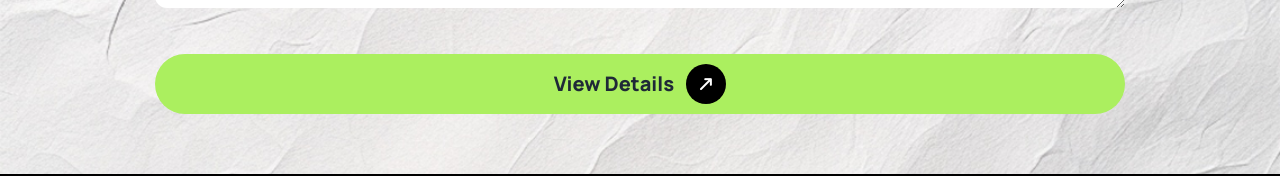
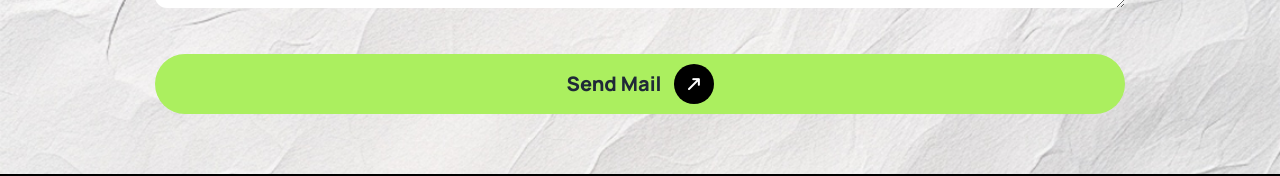
Before and after one commit to Shubratadas/Assignment-3, a plain HTML site: page index.html in a window 1280 px wide. Shown: the part 6135-6311 px from the top of the page. Drawn offline with nearby package versions, Linux system fonts and the light colour scheme.

Commit message:
Final Complete

```diff
--- a/index.html
+++ b/index.html
@@ -411,7 +411,7 @@
                     <div
                         class="bg-[#ABEF5F] px-[40px] py-[10px] rounded-[32px] font-extrabold text-[20px] items-center flex justify-center lg:w-[970px] mx-auto lg:my-10 my-5">
                         <div>
-                            <button class="w-full"><a href="">View Details</a></button>
+                            <button class="w-full"><a href="">Send Mail</a></button>
                         </div>
                         <div>
                             <i
```
